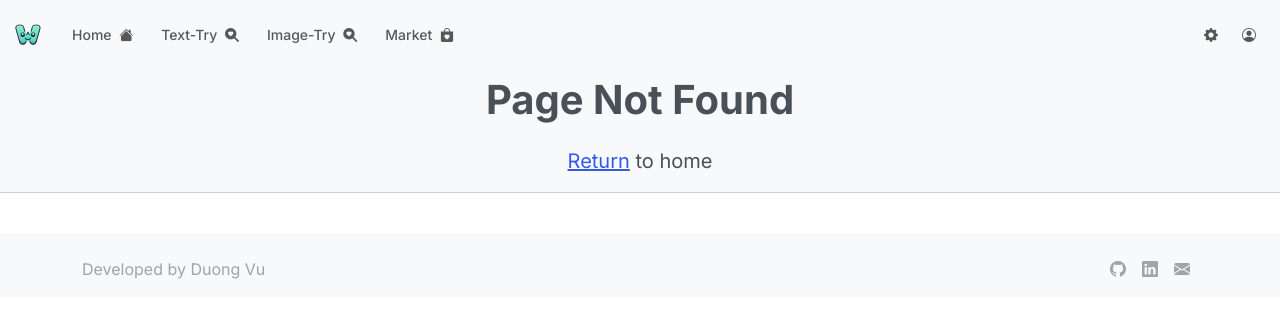
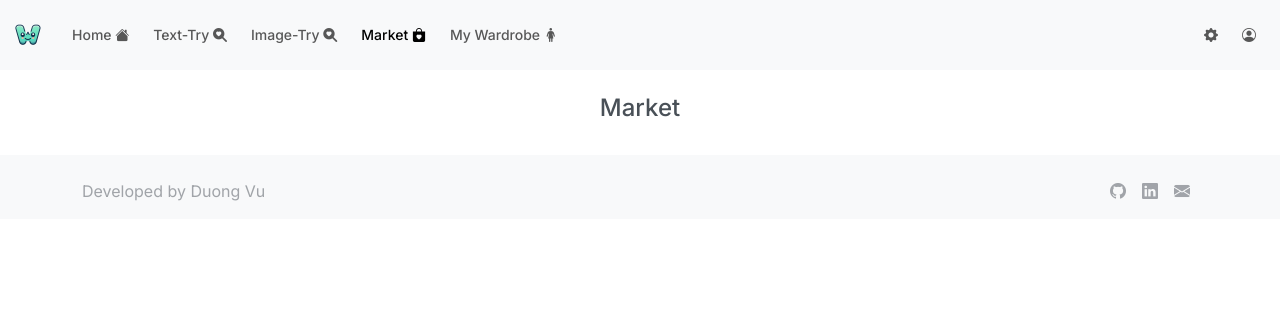
Before and after one commit to ThaiDuongVu/Wardi, a Next.js app: page /market in a window 1280 px wide. Before the commit this address had no page. Shown: the top 318 px of the page. Built offline with nearby package versions, Linux system fonts and the light colour scheme.

Commit message:
Update relative imports

```diff
--- a/src/components/footer.tsx
+++ b/src/components/footer.tsx
@@ -3,7 +3,7 @@ const Footer = () => {
   const linkedinURL = "https://www.linkedin.com/in/duong-vu-290901/";
 
   return (
-    <div className="bg-body-tertiary">
+    <footer className="footer bg-body-tertiary">
       <br />
       <div className="container">
         <div className="row">
@@ -19,8 +19,7 @@ const Footer = () => {
           </div>
         </div>
       </div>
-
-    </div>
+    </footer>
   )
 };
 
--- a/src/components/header.tsx
+++ b/src/components/header.tsx
@@ -1,4 +1,4 @@
-import "../styles/global.css";
+import "@/styles/global.css";
 
 const Header = () => {
   return (
--- a/src/pages/layout.tsx
+++ b/src/components/layout.tsx
@@ -1,6 +1,6 @@
 "use client";
 
-import "../styles/bootstrap-zephyr.css";
+import "@/styles/bootstrap-zephyr.css";
 import "bootstrap-icons/font/bootstrap-icons.css";
 import Head from "next/head";
 import Footer from "@/components/footer";
--- a/src/components/navbar.tsx
+++ b/src/components/navbar.tsx
@@ -1,4 +1,4 @@
-import "../styles/global.css";
+import "@/styles/global.css";
 import Link from "next/link";
 import Settings from "./settings";
 
@@ -22,16 +22,19 @@ const NavBar = ({ activePage }: { activePage: string }) => {
             {/* Start content */}
             <div className="navbar-nav me-auto">
               <Link className={`nav-link ${activePage == "home" ? "active" : ""}`} href="/">
-                Home <i className="bi bi-house-fill m-1"></i>
+                Home <i className="bi bi-house-fill"></i>
               </Link>
               <Link className={`nav-link ${activePage == "text-try" ? "active" : ""}`} href="/text-try">
-                Text-Try <i className="bi bi-search-heart-fill m-1"></i>
+                Text-Try <i className="bi bi-search-heart-fill"></i>
               </Link>
               <Link className={`nav-link ${activePage == "image-try" ? "active" : ""}`} href="/image-try">
-                Image-Try <i className="bi bi-search-heart-fill m-1"></i>
+                Image-Try <i className="bi bi-search-heart-fill"></i>
               </Link>
               <Link className={`nav-link ${activePage == "market" ? "active" : ""}`} href="/market">
-                Market <i className="bi bi-bag-heart-fill m-1"></i>
+                Market <i className="bi bi-bag-heart-fill"></i>
+              </Link>
+              <Link className={`nav-link ${activePage == "wardrobe" ? "active" : ""}`} href="/wardrobe">
+                My Wardrobe <i className="bi bi-person-standing-dress"></i>
               </Link>
             </div>
             {/* End content */}
--- a/src/pages/404.tsx
+++ b/src/pages/404.tsx
@@ -1,5 +1,5 @@
 import NavBar from "@/components/navbar";
-import RootLayout from "./layout";
+import RootLayout from "@/components/layout";
 
 const Custom404 = () => {
   return (
--- a/src/pages/image-try.tsx
+++ b/src/pages/image-try.tsx
@@ -1,8 +1,8 @@
 import NavBar from "@/components/navbar";
 import { FormEvent, useState } from "react";
-import RootLayout from "./layout";
+import RootLayout from "@/components/layout";
 import { GoogleGenAI, Modality } from "@google/genai";
-import "../styles/global.css";
+import "@/styles/global.css";
 
 const ImageTry = () => {
   const ai = new GoogleGenAI({ apiKey: process.env.apiKey });
--- a/src/pages/index.tsx
+++ b/src/pages/index.tsx
@@ -2,7 +2,7 @@
 
 import NavBar from "@/components/navbar";
 import Header from "@/components/header";
-import RootLayout from "./layout";
+import RootLayout from "@/components/layout";
 
 const Home = () => {
   return (
--- /dev/null
+++ b/src/pages/market.tsx
@@ -0,0 +1,19 @@
+import RootLayout from "@/components/layout";
+import NavBar from "@/components/navbar";
+import "@/styles/global.css";
+
+const Market = () => {
+  return (
+    <RootLayout>
+      <NavBar activePage="market" />
+      <br />
+      <div className="container root-content">
+        <div className="row">
+          <h4 className="text-center">Market</h4>
+        </div>
+      </div>
+    </RootLayout>
+  )
+};
+
+export default Market;
--- a/src/pages/text-try.tsx
+++ b/src/pages/text-try.tsx
@@ -1,8 +1,8 @@
 import NavBar from "@/components/navbar";
 import { FormEvent, useState } from "react";
-import RootLayout from "./layout";
+import RootLayout from "@/components/layout";
 import { GoogleGenAI, Modality } from "@google/genai";
-import "../styles/global.css";
+import "@/styles/global.css";
 
 const TextTry = () => {
   const ai = new GoogleGenAI({ apiKey: process.env.apiKey });
```
